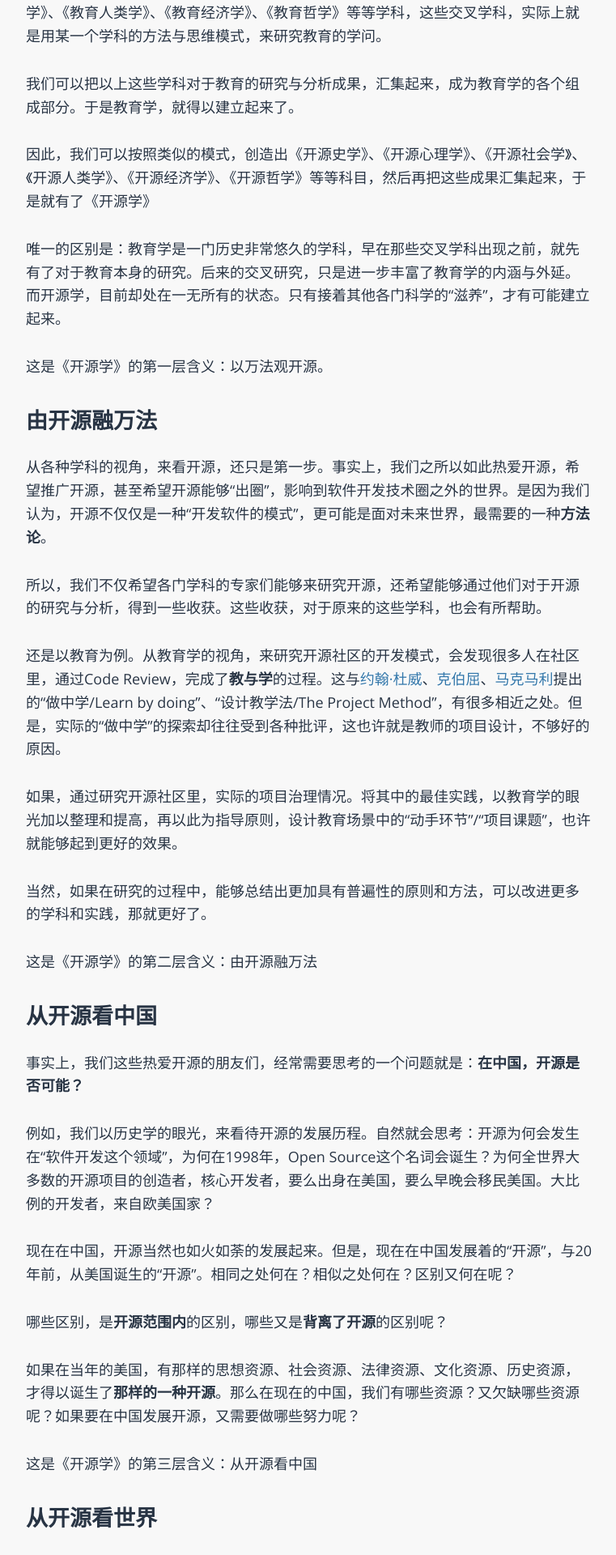
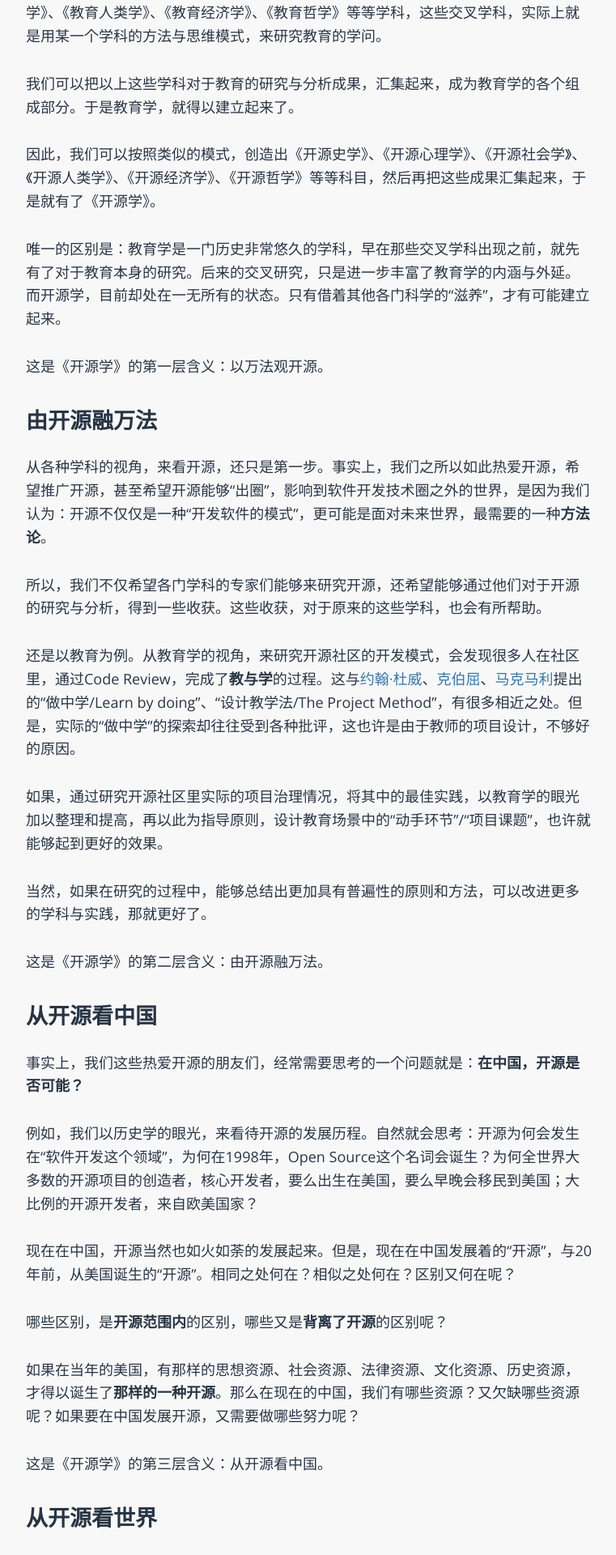
Before and after one commit to zhuangbiaowei/zhuangbiaowei.github.io, a Jekyll site: the page built from _posts/2021-10-05-what-is-openology.md, in a window 1280 px wide. Shown: the part 695-2615 px from the top of the page at 81% size, without its empty margins (258-1019 px from the left). Built offline with Jekyll 4.4.1, drawn with Linux system fonts in a browser that asks for light colours; some web fonts are replaced; some of the changed text lies outside the part shown.

Commit message:
fix typo

```diff
--- a/_posts/2021-10-05-what-is-openology.md
+++ b/_posts/2021-10-05-what-is-openology.md
@@ -19,31 +19,31 @@ categories: OpenSource Openology
 
 我们可以把以上这些学科对于教育的研究与分析成果，汇集起来，成为教育学的各个组成部分。于是教育学，就得以建立起来了。
 
-因此，我们可以按照类似的模式，创造出《开源史学》、《开源心理学》、《开源社会学》、《开源人类学》、《开源经济学》、《开源哲学》等等科目，然后再把这些成果汇集起来，于是就有了《开源学》
+因此，我们可以按照类似的模式，创造出《开源史学》、《开源心理学》、《开源社会学》、《开源人类学》、《开源经济学》、《开源哲学》等等科目，然后再把这些成果汇集起来，于是就有了《开源学》。
 
-唯一的区别是：教育学是一门历史非常悠久的学科，早在那些交叉学科出现之前，就先有了对于教育本身的研究。后来的交叉研究，只是进一步丰富了教育学的内涵与外延。而开源学，目前却处在一无所有的状态。只有接着其他各门科学的“滋养”，才有可能建立起来。
+唯一的区别是：教育学是一门历史非常悠久的学科，早在那些交叉学科出现之前，就先有了对于教育本身的研究。后来的交叉研究，只是进一步丰富了教育学的内涵与外延。而开源学，目前却处在一无所有的状态。只有借着其他各门科学的“滋养”，才有可能建立起来。
 
 这是《开源学》的第一层含义：以万法观开源。
 
 # 由开源融万法
 
-从各种学科的视角，来看开源，还只是第一步。事实上，我们之所以如此热爱开源，希望推广开源，甚至希望开源能够“出圈”，影响到软件开发技术圈之外的世界。是因为我们认为，开源不仅仅是一种“开发软件的模式”，更可能是面对未来世界，最需要的一种**方法论**。
+从各种学科的视角，来看开源，还只是第一步。事实上，我们之所以如此热爱开源，希望推广开源，甚至希望开源能够“出圈”，影响到软件开发技术圈之外的世界，是因为我们认为：开源不仅仅是一种“开发软件的模式”，更可能是面对未来世界，最需要的一种**方法论**。
 
 所以，我们不仅希望各门学科的专家们能够来研究开源，还希望能够通过他们对于开源的研究与分析，得到一些收获。这些收获，对于原来的这些学科，也会有所帮助。
 
-还是以教育为例。从教育学的视角，来研究开源社区的开发模式，会发现很多人在社区里，通过Code Review，完成了**教与学**的过程。这与[约翰·杜威](https://baike.baidu.com/item/%E7%BA%A6%E7%BF%B0%C2%B7%E6%9D%9C%E5%A8%81)、[克伯屈](https://baike.baidu.com/item/%E5%85%8B%E4%BC%AF%E5%B1%88)、[马克马利](http://en.wikipedia.org/wiki/Charles_Alexander_McMurry)提出的“做中学/Learn by doing”、“设计教学法/The Project Method”，有很多相近之处。但是，实际的“做中学”的探索却往往受到各种批评，这也许就是教师的项目设计，不够好的原因。
+还是以教育为例。从教育学的视角，来研究开源社区的开发模式，会发现很多人在社区里，通过Code Review，完成了**教与学**的过程。这与[约翰·杜威](https://baike.baidu.com/item/%E7%BA%A6%E7%BF%B0%C2%B7%E6%9D%9C%E5%A8%81)、[克伯屈](https://baike.baidu.com/item/%E5%85%8B%E4%BC%AF%E5%B1%88)、[马克马利](http://en.wikipedia.org/wiki/Charles_Alexander_McMurry)提出的“做中学/Learn by doing”、“设计教学法/The Project Method”，有很多相近之处。但是，实际的“做中学”的探索却往往受到各种批评，这也许是由于教师的项目设计，不够好的原因。
 
-如果，通过研究开源社区里，实际的项目治理情况。将其中的最佳实践，以教育学的眼光加以整理和提高，再以此为指导原则，设计教育场景中的“动手环节”/“项目课题”，也许就能够起到更好的效果。
+如果，通过研究开源社区里实际的项目治理情况，将其中的最佳实践，以教育学的眼光加以整理和提高，再以此为指导原则，设计教育场景中的“动手环节”/“项目课题”，也许就能够起到更好的效果。
 
-当然，如果在研究的过程中，能够总结出更加具有普遍性的原则和方法，可以改进更多的学科和实践，那就更好了。
+当然，如果在研究的过程中，能够总结出更加具有普遍性的原则和方法，可以改进更多的学科与实践，那就更好了。
 
-这是《开源学》的第二层含义：由开源融万法
+这是《开源学》的第二层含义：由开源融万法。
 
 # 从开源看中国
 
 事实上，我们这些热爱开源的朋友们，经常需要思考的一个问题就是：**在中国，开源是否可能？**
 
-例如，我们以历史学的眼光，来看待开源的发展历程。自然就会思考：开源为何会发生在“软件开发这个领域”，为何在1998年，Open Source这个名词会诞生？为何全世界大多数的开源项目的创造者，核心开发者，要么出身在美国，要么早晚会移民美国。大比例的开发者，来自欧美国家？
+例如，我们以历史学的眼光，来看待开源的发展历程。自然就会思考：开源为何会发生在“软件开发这个领域”，为何在1998年，Open Source这个名词会诞生？为何全世界大多数的开源项目的创造者，核心开发者，要么出生在美国，要么早晚会移民到美国；大比例的开源开发者，来自欧美国家？
 
 现在在中国，开源当然也如火如荼的发展起来。但是，现在在中国发展着的“开源”，与20年前，从美国诞生的“开源”。相同之处何在？相似之处何在？区别又何在呢？
 
@@ -51,7 +51,7 @@ categories: OpenSource Openology
 
 如果在当年的美国，有那样的思想资源、社会资源、法律资源、文化资源、历史资源，才得以诞生了**那样的一种开源**。那么在现在的中国，我们有哪些资源？又欠缺哪些资源呢？如果要在中国发展开源，又需要做哪些努力呢？
 
-这是《开源学》的第三层含义：从开源看中国
+这是《开源学》的第三层含义：从开源看中国。
 
 # 从开源看世界
 
```
Also changed, not shown: other parts of _posts/2021-10-05-what-is-openology.md (+2 -2 lines).
